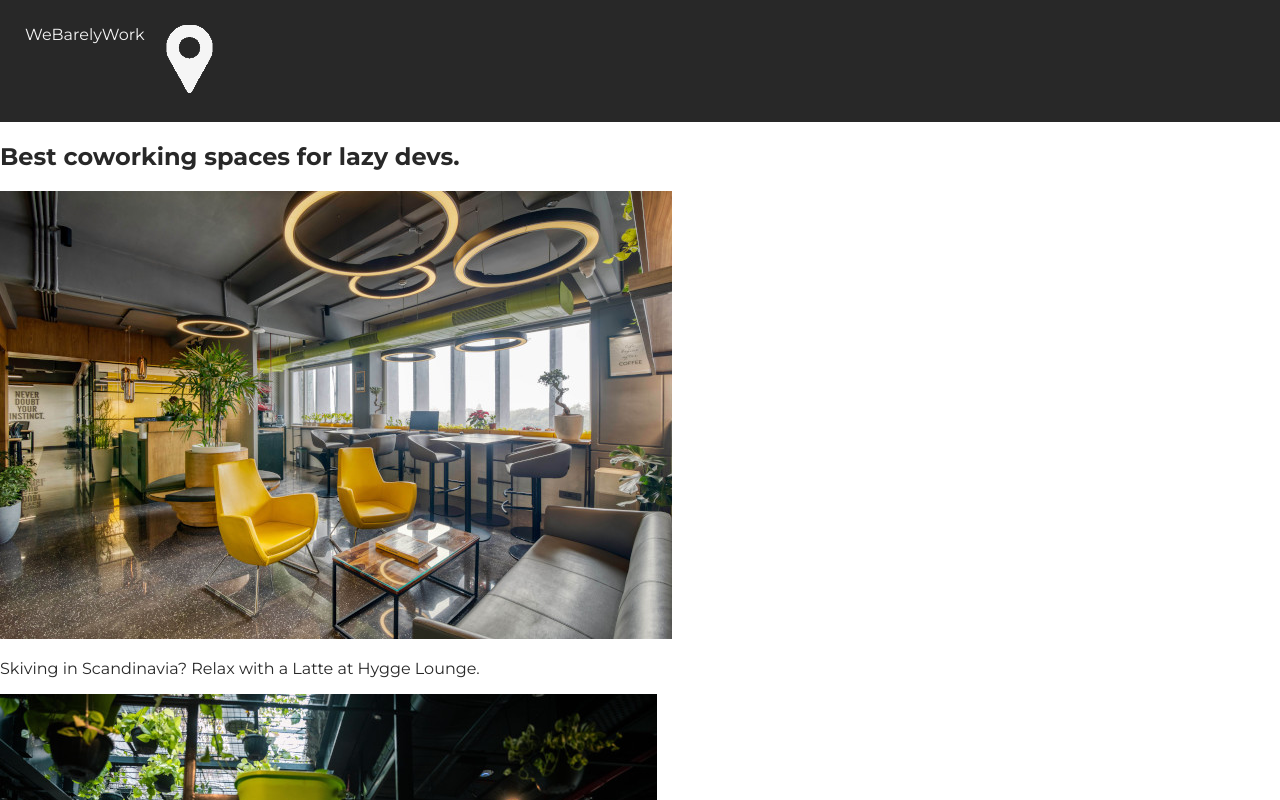
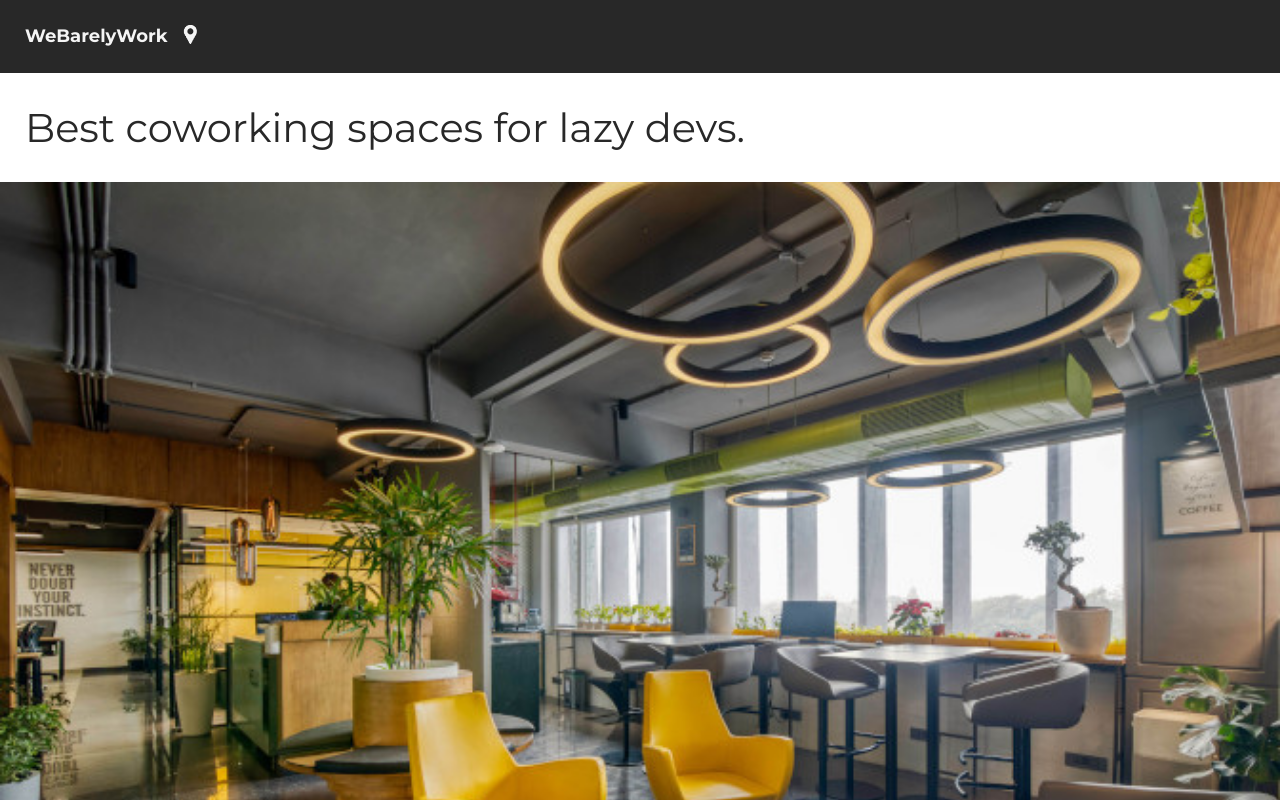
Before and after one commit to alcode111/coworking-spaces, a plain HTML site: page index.html in a window 1280 px wide. Shown: the top 800 px of the page. Drawn offline with Linux system fonts and the light colour scheme.

Commit message:
Give basic styles to the remaining sections

```diff
--- a/index.css
+++ b/index.css
@@ -13,6 +13,35 @@ header {
 ul {
     list-style-type: none;
     display: flex;
+    align-items: center;
+    gap: 10px;
     margin: 0;
     padding: 25px;
 }
+
+li {
+    cursor: pointer;
+}
+
+.logo {
+    font-size: 18px;
+    font-weight: 700;
+}
+
+.icon {
+    width: 25px;
+}
+
+h1 {
+    font-size: 40px;
+    font-weight: 400;
+    margin: 30px 25px;
+}
+
+.caption {
+    margin: 0 25px;
+}
+
+.item-img {
+    width: 100%;
+}
```
